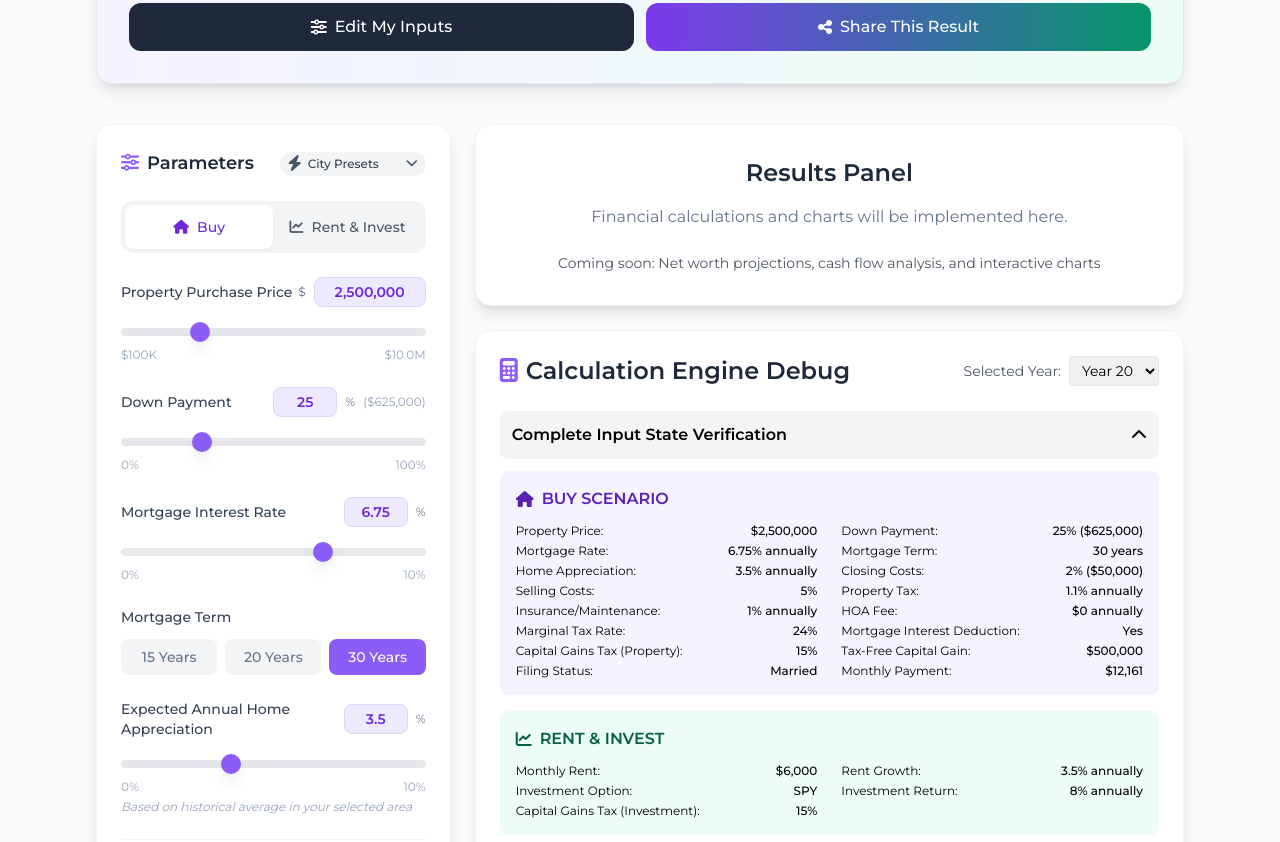
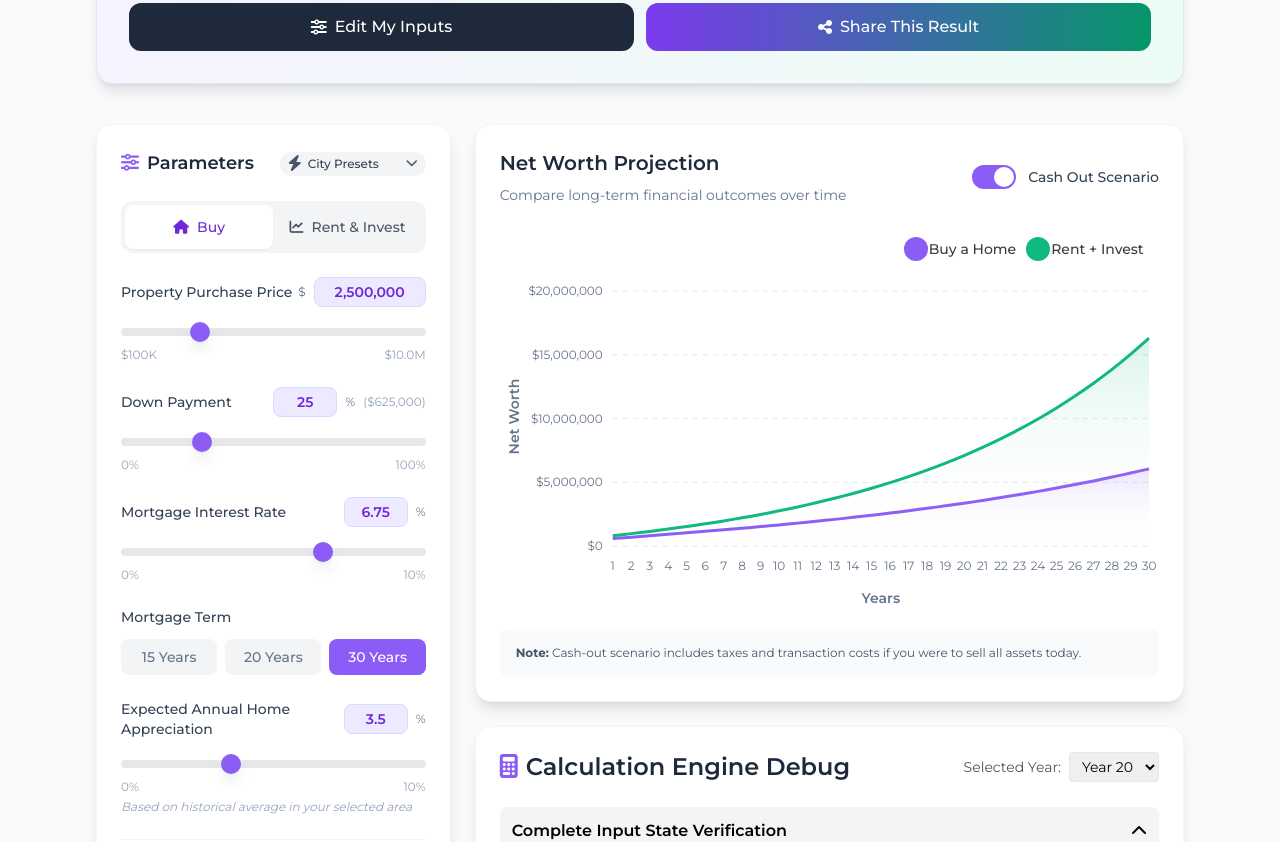
Before and after one commit to zebangeth/rent-or-buy.homes, a React (Vite) app: page / in a window 1280 px wide. Shown: the part 720-1562 px from the top of the page. Built offline with nearby package versions, Linux system fonts and the light colour scheme.

Commit message:
Add NetWorthChart components

```diff
--- a/package.json
+++ b/package.json
@@ -10,9 +10,11 @@
     "preview": "vite preview"
   },
   "dependencies": {
+    "apexcharts": "^4.7.0",
     "i18next": "^25.2.1",
     "lz-string": "^1.5.0",
     "react": "^19.1.0",
+    "react-apexcharts": "^1.7.0",
     "react-dom": "^19.1.0",
     "react-i18next": "^15.5.3",
     "react-router-dom": "^7.6.2"
--- a/src/App.tsx
+++ b/src/App.tsx
@@ -1,7 +1,7 @@
 import Header from "./components/Header";
 import HeroSection from "./components/HeroSection";
 import InputPanel from "./components/InputPanel";
-import { DebugPanel } from "./components/DebugPanel";
+import ResultPanel from "./components/ResultPanel";
 import { AppProvider, useApp } from "./contexts";
 
 function AppContent() {
@@ -28,20 +28,8 @@ function AppContent() {
             <InputPanel />
           </div>
 
-          {/* Right Section: Results Placeholder */}
-          <div className="w-full md:w-2/3 space-y-6">
-            {/* Results Panel Placeholder */}
-            <div className="card p-8 text-center">
-              <h2 className="text-2xl font-semibold text-dark-800 mb-4">Results Panel</h2>
-              <p className="text-dark-500 mb-6">Financial calculations and charts will be implemented here.</p>
-              <div className="text-sm text-gray-600">
-                Coming soon: Net worth projections, cash flow analysis, and interactive charts
-              </div>
-            </div>
-
-            {/* Debug Panel for Testing */}
-            <DebugPanel />
-          </div>
+          {/* Right Section: Results Panel */}
+          <ResultPanel />
         </div>
       </div>
     </div>
--- /dev/null
+++ b/src/components/ResultPanel/NetWorthChart.tsx
@@ -0,0 +1,216 @@
+import { useState } from "react";
+import Chart from "react-apexcharts";
+import type { ApexOptions } from "apexcharts";
+import { useCalculations } from "../../hooks/useCalculations";
+import { useApp } from "../../contexts";
+
+interface NetWorthChartProps {
+  className?: string;
+}
+
+export default function NetWorthChart({ className = "" }: NetWorthChartProps) {
+  const { state } = useApp();
+  const { results } = useCalculations();
+  const [showCashOut, setShowCashOut] = useState(state.appSettings.showCashOut);
+
+  // Prepare chart data
+  const years = results.yearlyResults.map((r) => r.year);
+  const buyData = results.yearlyResults.map((r) =>
+    showCashOut ? r.buy.netAssetValueCashOut : r.buy.netAssetValueNotCashOut
+  );
+  const rentData = results.yearlyResults.map((r) =>
+    showCashOut ? r.rent.netAssetValueCashOut : r.rent.netAssetValueNotCashOut
+  );
+
+  const chartOptions: ApexOptions = {
+    chart: {
+      type: "area",
+      height: 400,
+      toolbar: {
+        show: false,
+      },
+      zoom: {
+        enabled: false,
+      },
+      background: "transparent",
+      fontFamily: 'Montserrat, -apple-system, BlinkMacSystemFont, "Segoe UI", sans-serif',
+    },
+    colors: ["#8b5cf6", "#10b981"],
+    fill: {
+      type: "gradient",
+      gradient: {
+        shadeIntensity: 1,
+        opacityFrom: 0.4,
+        opacityTo: 0.1,
+        stops: [0, 90, 100],
+      },
+    },
+    stroke: {
+      curve: "monotoneCubic",
+      width: 3,
+    },
+    grid: {
+      borderColor: "#e2e8f0",
+      strokeDashArray: 5,
+      xaxis: {
+        lines: {
+          show: false,
+        },
+      },
+      yaxis: {
+        lines: {
+          show: true,
+        },
+      },
+    },
+    dataLabels: {
+      enabled: false,
+    },
+    legend: {
+      show: true,
+      position: "top",
+      horizontalAlign: "right",
+      fontSize: "14px",
+      fontWeight: 500,
+      markers: {
+        size: 12,
+        strokeWidth: 0,
+      },
+    },
+    xaxis: {
+      categories: years,
+      title: {
+        text: "Years",
+        style: {
+          fontSize: "14px",
+          fontWeight: 600,
+          color: "#64748b",
+        },
+      },
+      labels: {
+        style: {
+          fontSize: "12px",
+          colors: "#64748b",
+        },
+      },
+      axisBorder: {
+        show: false,
+      },
+      axisTicks: {
+        show: false,
+      },
+    },
+    yaxis: {
+      title: {
+        text: "Net Worth",
+        style: {
+          fontSize: "14px",
+          fontWeight: 600,
+          color: "#64748b",
+        },
+      },
+      labels: {
+        style: {
+          fontSize: "12px",
+          colors: "#64748b",
+        },
+        formatter: (value: number) => {
+          return new Intl.NumberFormat("en-US", {
+            style: "currency",
+            currency: "USD",
+            minimumFractionDigits: 0,
+            maximumFractionDigits: 0,
+          }).format(value);
+        },
+      },
+    },
+    tooltip: {
+      theme: "light",
+      y: {
+        formatter: (value: number) => {
+          return new Intl.NumberFormat("en-US", {
+            style: "currency",
+            currency: "USD",
+            minimumFractionDigits: 0,
+            maximumFractionDigits: 0,
+          }).format(value);
+        },
+      },
+      style: {
+        fontSize: "14px",
+      },
+    },
+    responsive: [
+      {
+        breakpoint: 768,
+        options: {
+          chart: {
+            height: 300,
+          },
+          legend: {
+            position: "bottom",
+            horizontalAlign: "center",
+          },
+        },
+      },
+    ],
+  };
+
+  const series = [
+    {
+      name: "Buy a Home",
+      data: buyData,
+    },
+    {
+      name: "Rent + Invest",
+      data: rentData,
+    },
+  ];
+
+  return (
+    <div className={`card p-6 ${className}`}>
+      <div className="flex flex-col sm:flex-row sm:items-center sm:justify-between mb-6">
+        <div>
+          <h3 className="text-xl font-semibold text-dark-800 mb-2">Net Worth Projection</h3>
+          <p className="text-sm text-dark-500">Compare long-term financial outcomes over time</p>
+        </div>
+
+        <div className="flex items-center mt-4 sm:mt-0">
+          <label className="inline-flex items-center cursor-pointer">
+            <input
+              type="checkbox"
+              checked={showCashOut}
+              onChange={(e) => setShowCashOut(e.target.checked)}
+              className="sr-only"
+            />
+            <div className="relative">
+              <div
+                className={`w-11 h-6 rounded-full transition-colors ${showCashOut ? "bg-primary-500" : "bg-gray-300"}`}
+              >
+                <div
+                  className={`absolute top-0.5 left-0.5 w-5 h-5 bg-white rounded-full transition-transform ${
+                    showCashOut ? "translate-x-5" : "translate-x-0"
+                  }`}
+                />
+              </div>
+            </div>
+            <span className="ml-3 text-sm font-medium text-dark-700">Cash Out Scenario</span>
+          </label>
+        </div>
+      </div>
+
+      <div className="h-96">
+        <Chart options={chartOptions} series={series} type="area" height="100%" />
+      </div>
+
+      <div className="mt-4 p-4 bg-gray-50 rounded-lg">
+        <p className="text-xs text-dark-600">
+          <strong>Note:</strong>{" "}
+          {showCashOut
+            ? "Cash-out scenario includes taxes and transaction costs if you were to sell all assets today."
+            : "Net worth scenario shows total asset value without considering selling costs or taxes."}
+        </p>
+      </div>
+    </div>
+  );
+}
--- /dev/null
+++ b/src/components/ResultPanel/ResultPanel.tsx
@@ -0,0 +1,14 @@
+import NetWorthChart from './NetWorthChart';
+import { DebugPanel } from '../DebugPanel';
+
+export default function ResultPanel() {
+  return (
+    <div className="w-full md:w-2/3 space-y-6">
+      {/* Net Worth Projection Chart */}
+      <NetWorthChart />
+
+      {/* Debug Panel for Testing */}
+      <DebugPanel />
+    </div>
+  );
+}
--- /dev/null
+++ b/src/components/ResultPanel/index.ts
@@ -0,0 +1 @@
+export { default } from './ResultPanel';
```
